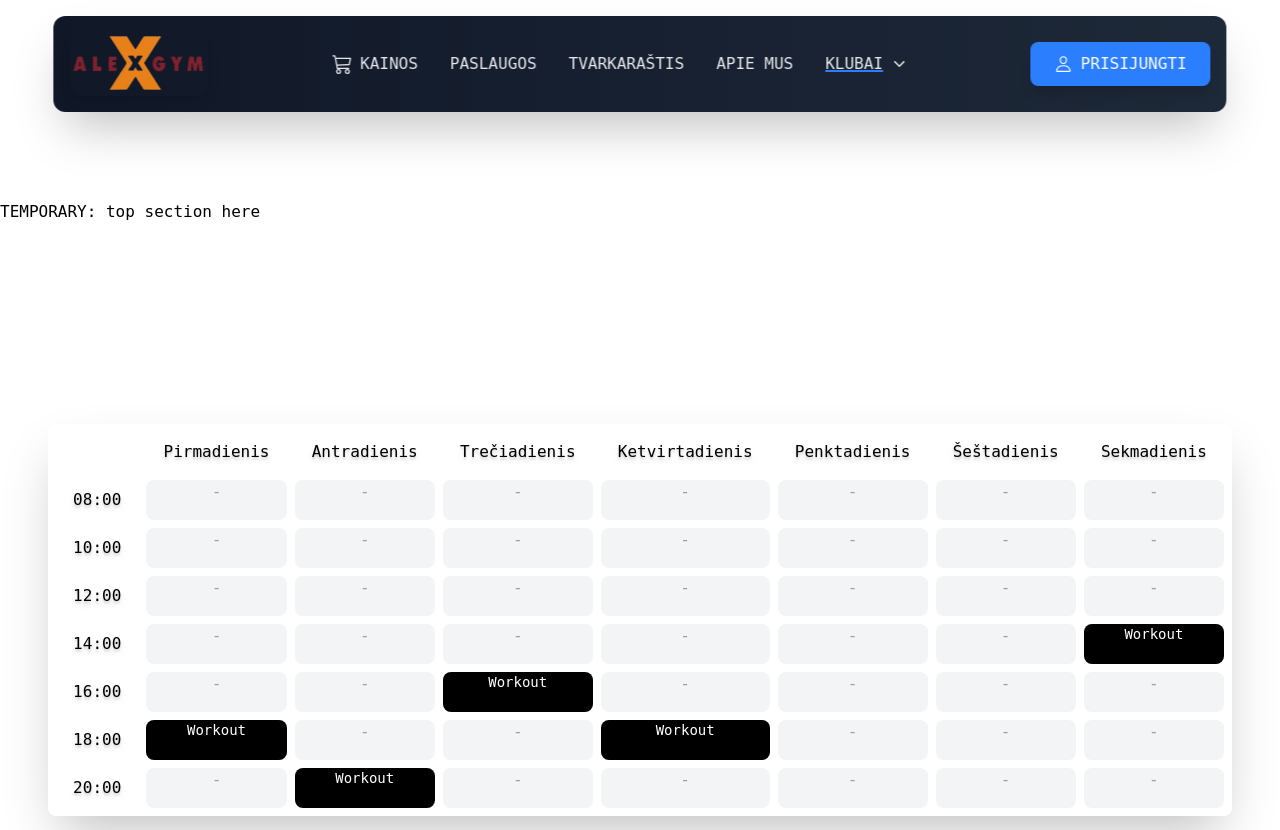
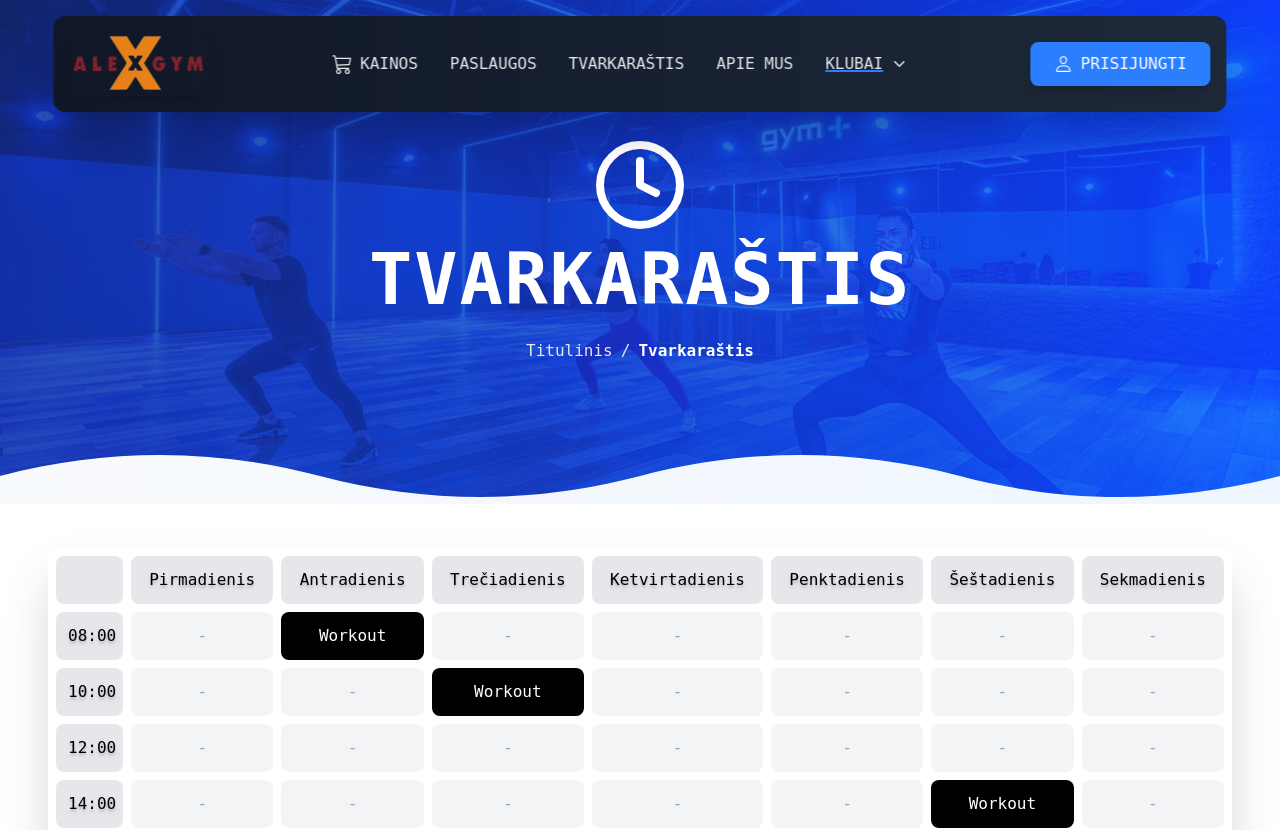
Before and after one commit to ArturUvarov/alex_gym, a React (Vite) app in the folder alex_gym_app/: page /schedule in a window 1280 px wide. Shown: the top 830 px of the page. Built offline with nearby package versions, Linux system fonts and the light colour scheme.

Commit message:
bit more scheduling

```diff
--- a/alex_gym_app/src/pages/Schedule.jsx
+++ b/alex_gym_app/src/pages/Schedule.jsx
@@ -1,49 +1,119 @@
+import gymPic from '../assets/gym_6.jpg';
+import { Clock } from 'lucide-react';
+
 const days = ['Pirmadienis', 'Antradienis', 'Trečiadienis', 'Ketvirtadienis', 'Penktadienis', 'Šeštadienis', 'Sekmadienis'];
 const times = ['08:00', '10:00', '12:00', '14:00', '16:00', '18:00', '20:00'];
 
 const workouts = [
-  { onDay: 0, onTime: 5, name: 'Workout', time: '00:00 - 00:00', trainer: 'Trainer' },
-  { onDay: 1, onTime: 6, name: 'Workout', time: '00:00 - 00:00', trainer: 'Trainer' },
-  { onDay: 2, onTime: 4, name: 'Workout', time: '00:00 - 00:00', trainer: 'Trainer' },
-  { onDay: 3, onTime: 5, name: 'Workout', time: '00:00 - 00:00', trainer: 'Trainer' },
-  { onDay: 6, onTime: 3, name: 'Workout', time: '00:00 - 00:00', trainer: 'Trainer' },
+  { day: 0, time: '16:00 - 17:00', name: 'Workout', trainer: 'Trainer' },
+  { day: 1, time: '09:20 - 10:00', name: 'Workout', trainer: 'Trainer' },
+  { day: 2, time: '10:30 - 11:30', name: 'Workout', trainer: 'Trainer' },
+  { day: 5, time: '14:00 - 15:00', name: 'Workout', trainer: 'Trainer' },
+  { day: 4, time: '20:00 - 20:45', name: 'Workout', trainer: 'Trainer' },
 ];
 
 export default function Schedule() {
   return (
     <>
-      <div className='my-50'>TEMPORARY: top section here</div>
+       <div className="relative h-[500px] bg-gradient-to-r from-blue-900 to-blue-600">
+        {/* Background Image */}
+        <div className="absolute inset-0">
+          <img
+            src={gymPic}
+            alt="Background"
+            className="w-full h-full object-cover mix-blend-overlay opacity-40"
+          />
+        </div>
 
-        <div className='m-12 p-1 shadow-2xl rounded-lg grid grid-cols-[auto_repeat(7,auto)]'>
-          <div></div>
+        {/* Wave SVG */}
+        <div className="absolute -bottom-1 left-0 right-0 overflow-hidden">
+          <svg
+            viewBox="0 0 2400 200"
+            className="w-full h-[140px]"
+            shapeRendering="geometricPrecision"
+            preserveAspectRatio="none"
+          >
+            <defs>
+              <linearGradient
+                id="waveGradient"
+                x1="0%"
+                y1="0%"
+                x2="100%"
+                y2="0%"
+              >
+                <stop offset="0%" style={{ stopColor: "#f8fafc" }} />
+                <stop offset="100%" style={{ stopColor: "#eff6ff" }} />
+              </linearGradient>
+            </defs>
+
+            <path
+              fill="url(#waveGradient)"
+              d="
+               M0,160
+                C200,120 400,120 600,160
+                C800,200 1000,200 1200,160
+                C1400,120 1600,120 1800,160
+                C2000,200 2200,200 2400,160
+                L2400,200
+                L0,200
+                Z
+              "
+            />
+          </svg>
+        </div>
+
+        {/* Content */}
+        <div className="relative z-10 container mx-auto px-4 h-full flex flex-col justify-center items-center">
+          <Clock className="w-24 h-24 mb-2.5" color="white" />
+          <h1 className="text-7xl font-bold mb-6 text-white tracking-wide">
+            TVARKARAŠTIS
+          </h1>
+          <div className="flex items-center gap-2 text-gray-200">
+            <span>Titulinis</span>
+            <span>/</span>
+            <span className="text-white font-bold">Tvarkaraštis</span>
+          </div>
+        </div>
+      </div>
+
+      <div className='m-12 p-1 shadow-2xl rounded-lg grid grid-cols-[75px_auto_repeat(6,auto)]'>
+        <div className='bg-gray-200 rounded-lg m-1'></div>
         {
           days.map(day => (
-              <div className='text-shadow-lg p-3 text-center'>{day}</div>
+            <div className='bg-gray-200 rounded-lg text-shadow-lg m-1 p-3 text-center'>{day}</div>
           ))
         }
         {
           times.map((time, row) => (
             <>
-                <div className='text-shadow-lg p-3 text-center'>{time}</div>
+              <div className='bg-gray-200 rounded-lg text-shadow-lg m-1 p-3 text-center'>{time}</div>
               {
                 days.map((_, col) => {
-                    const workout = workouts.find(w => w.onDay === col && w.onTime === row);
+                  const workout = workouts.find(
+                    w => {
+                      const initialTime = w.time.split(':')[0];
+
+                      return w.day === col && initialTime - initialTime % 2 === parseInt(time.split(':')[0]);
+                    }
+                  );
 
                   return (
                     <div key={`${row}-${col}`} className='bg-gray-100 rounded-lg m-1 text-center'>
                       {
                         workout ? (
-                            <div className='relative bg-black text-white rounded-lg w-full h-full text-sm group'>
+                          <div className='flex items-center justify-center relative bg-black text-white rounded-lg w-full h-full group'>
                             {workout.name}
+
                             <div className='border-2 border-blue-500 absolute left-1/2 -translate-x-1/2 top-1/2 -translate-y-1/2 bg-black p-3 rounded-lg w-48 opacity-0 group-hover:opacity-100 pointer-events-none group-hover:pointer-events-auto z-1'>
                               <div className='text-xl'>{workout.name}</div>
                               <div className='text-xl text-blue-500 mb-3'>{workout.time}</div>
+
                               <div>{workout.trainer}</div>
                               <div className='border border-gray-400 my-3'></div>
-                                <button className='bg-blue-500 py-2 rounded-lg w-full'>REGISTRUOTIS</button>
+                              <button className='bg-blue-500 py-2 rounded-lg w-full' onClick={() => window.open('http://localhost:5173/sign-up')}>REGISTRUOTIS</button>
                             </div>
                           </div>
-                          ) : <div className='text-gray-400'>-</div>
+                        ) : <div className='flex items-center justify-center h-full text-gray-400'>-</div>
                       }
                     </div>
                   );
```
Also changed, not shown: alex_gym_app/src/assets/gym_6.jpg (added). Lines whose indentation alone changed are shown as unchanged.
